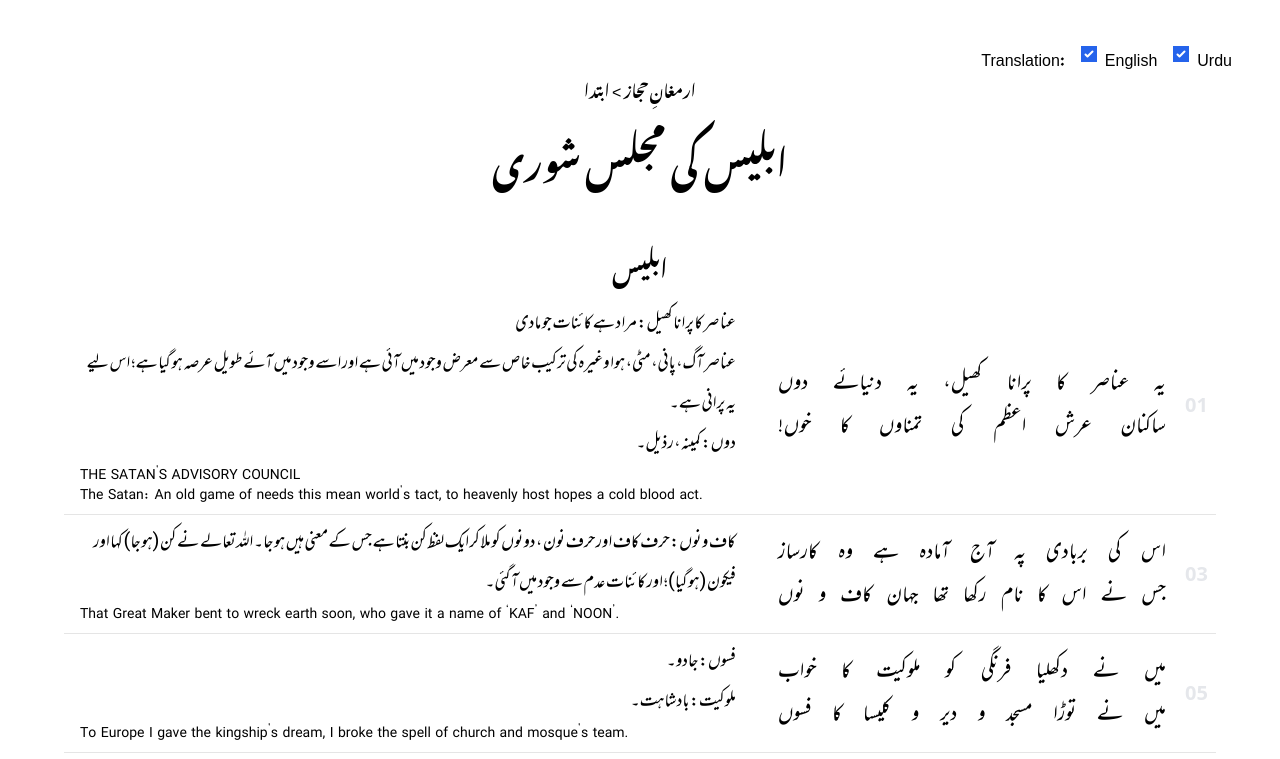
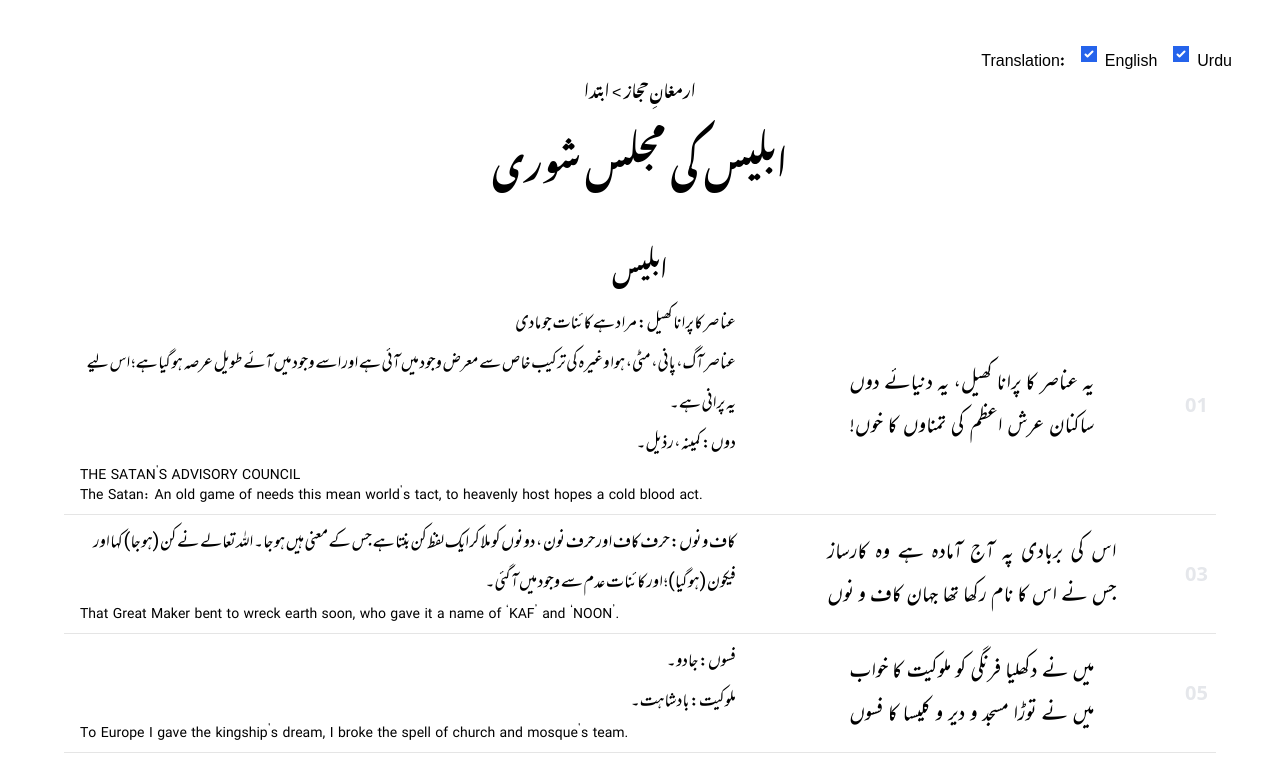
Before and after one commit to nmanumr/allama-iqbal.com, a Next.js app: page /armaghan-e-hijaz/01/01 in a window 1280 px wide. Shown: the top 759 px of the page. Built offline with nearby package versions, Linux system fonts and the light colour scheme; a web font is replaced by a local one.

Commit message:
Add font loading state management for verse sizing
Implemented a `fontsLoaded` state in the `SizeContext` to ensure child size calculation only occurs after fonts have loaded. This prevents incorrect size measurement due to font style changes after the initial rendering.

```diff
--- a/src/app/[book]/[section]/[poem]/components.tsx
+++ b/src/app/[book]/[section]/[poem]/components.tsx
@@ -7,6 +7,7 @@
 const SizeContext = createContext<{
   setChildSize: (size: number) => void;
   maxSize: number | undefined;
+  fontsLoaded: boolean;
 } | null>(null);
 
 export function Stanza({
@@ -83,18 +84,16 @@
 }
 
 function Verse({ content }: { content: string }) {
-  const verseRef = useRef<HTMLDivElement>(null);
   const sizeContext = use(SizeContext);
-
-  useEffect(() => {
-    if (verseRef.current?.clientWidth && sizeContext?.setChildSize) {
-      sizeContext.setChildSize(verseRef.current?.clientWidth);
-    }
-  }, []);
 
   return (
     <div
-      ref={verseRef}
+      ref={(el) => {
+        if (el?.clientWidth && sizeContext?.setChildSize && sizeContext?.fontsLoaded) {
+          sizeContext.setChildSize(el?.clientWidth);
+        }
+      }}
+      key={sizeContext?.fontsLoaded ? 'pending': 'loaded'}
       style={{ minWidth: sizeContext?.maxSize ? `${sizeContext?.maxSize}px` : undefined }}
       className={clsx("inline-block w-fit leading-[1.8]", sizeContext?.maxSize && "flex justify-between")}
     >
@@ -113,6 +112,13 @@
 
 export function SizeProvider({ children }: PropsWithChildren<object>) {
   const [maxSize, setMaxSize] = useState<number>();
+  const [fontsLoaded, setFontsLoaded] = useState(false);
+
+  useEffect(() => {
+    document.fonts.ready.then(() => {
+      setFontsLoaded(true);
+    })
+  }, []);
 
   return (
     <SizeContext.Provider
@@ -121,6 +127,7 @@
         setChildSize: (size) => {
           setMaxSize((s) => Math.max(s ?? 0, size));
         },
+        fontsLoaded,
       }}
     >
       {children}
```
